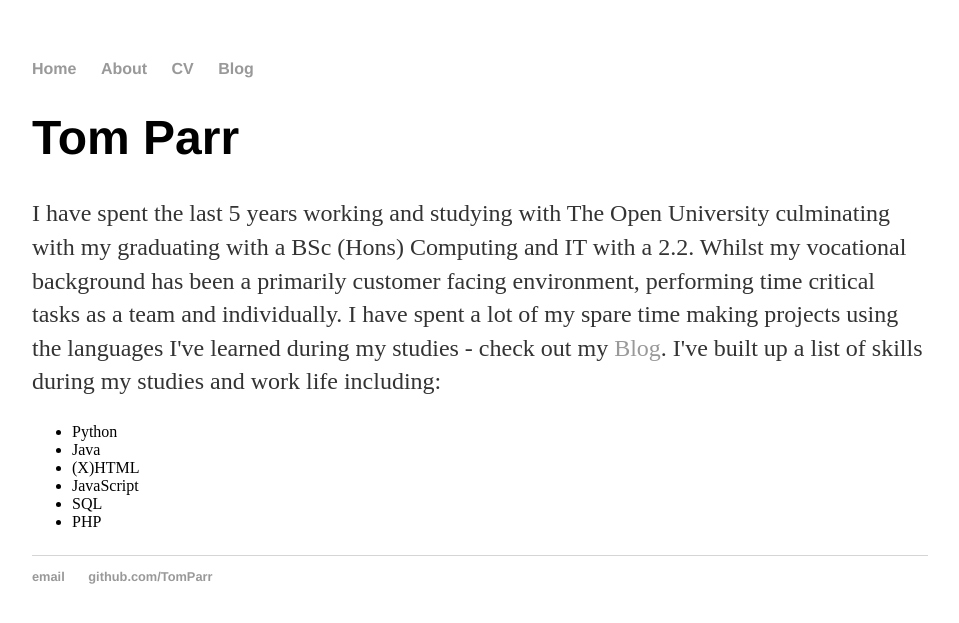
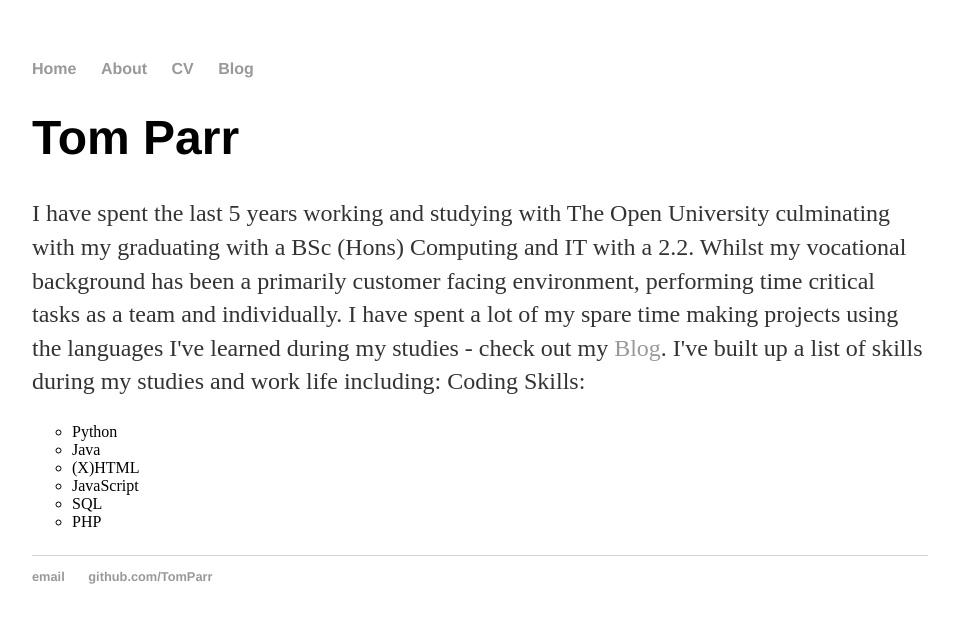
Before and after one commit to TomParr/TomParr.github.io, a Jekyll site: the page built from cv/index.html, in a window 1280 px wide. Shown: the top 623 px of the page, without its empty margins (160-1119 px from the left). Built offline with Jekyll 4.4.1, drawn with Linux system fonts in a browser that asks for light colours.

Commit message:
Update index.html

```diff
--- a/cv/index.html
+++ b/cv/index.html
@@ -8,7 +8,8 @@ title: Tom Parr
 	Whilst my vocational background has been a primarily customer facing environment, performing time critical tasks as a team and individually.
 	I have spent a lot of my spare time making projects using the languages I've learned during my studies - check out my <a href="/blog">Blog</a>.
 	I've built up a list of skills during my studies and work life including:
-	<ul>
+	Coding Skills:
+	<ul style="list-style-type:circle;">
 		<li>Python</li>
 		<li>Java</li>
 		<li>(X)HTML</li>
```
